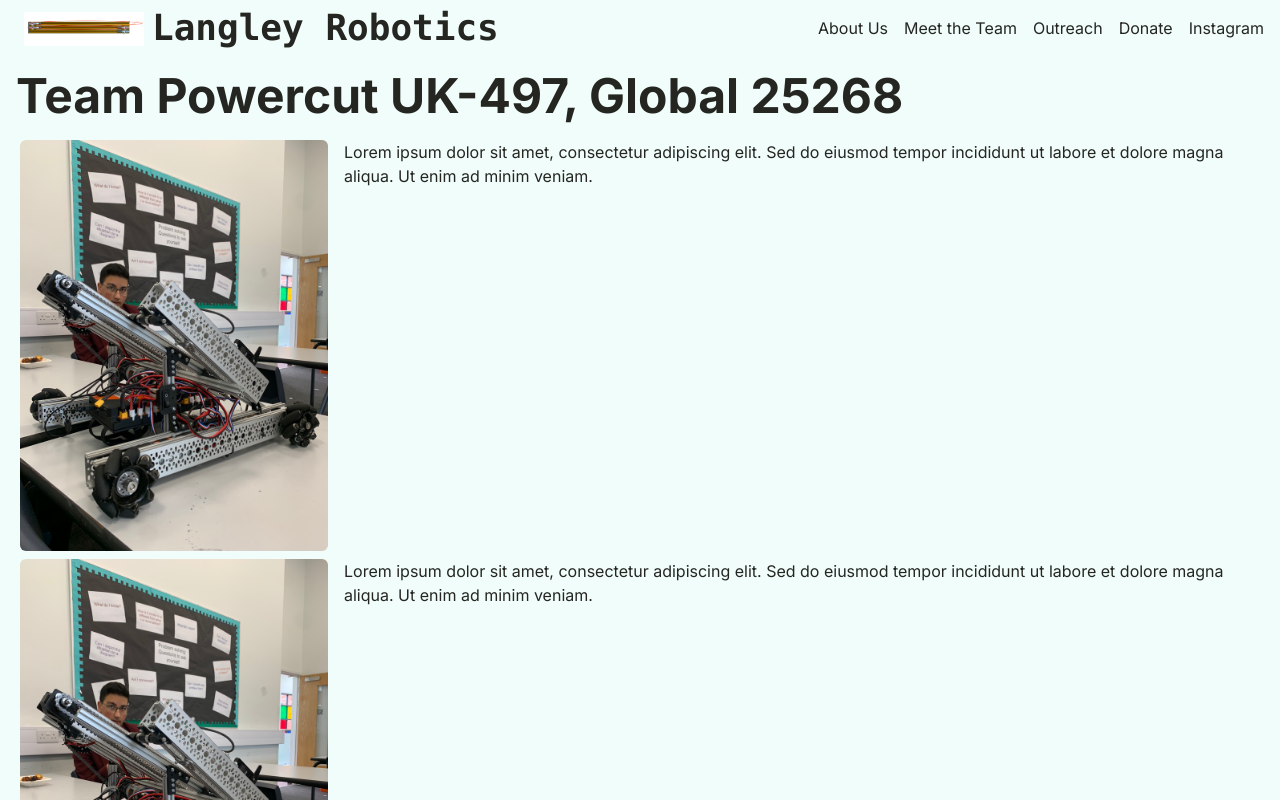
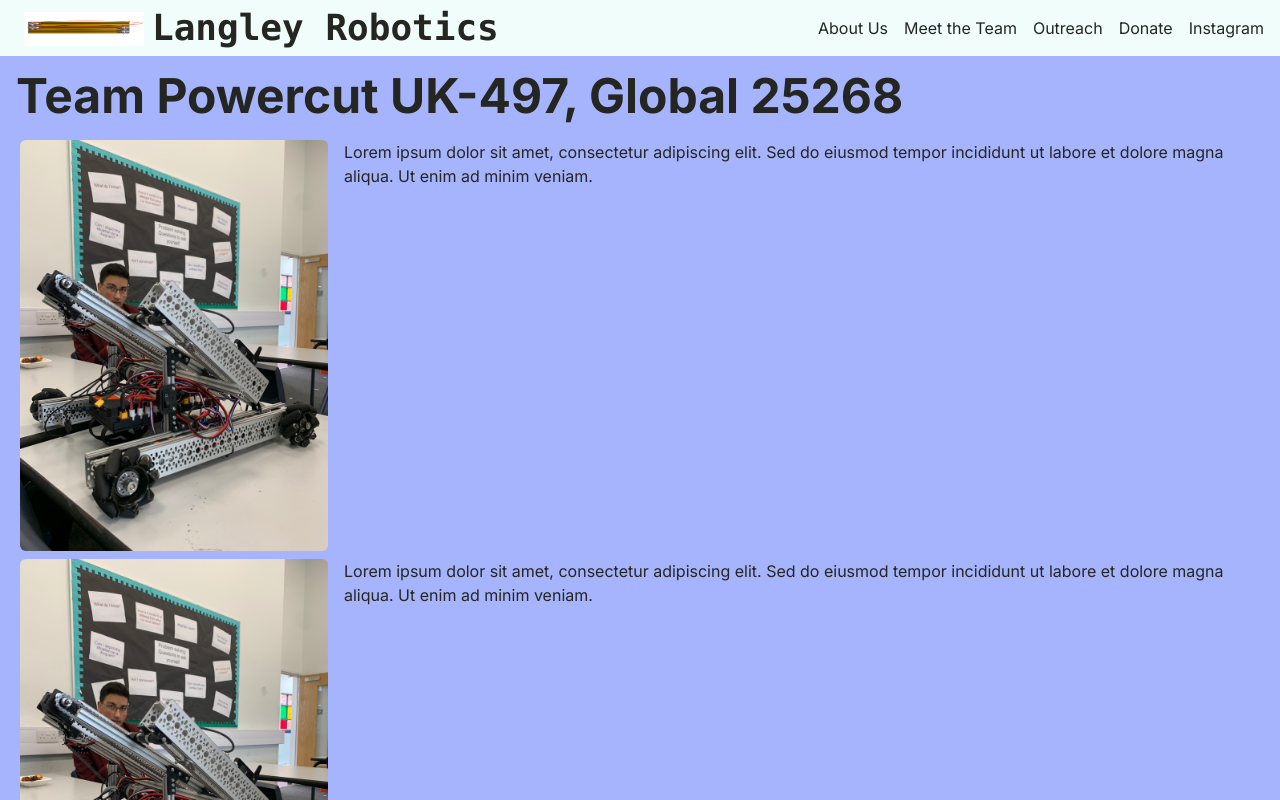
Before and after one commit to outsharded/langley-robotics-website, a Next.js app: page / in a window 1280 px wide. Shown: the top 800 px of the page. Built offline with nearby package versions, Linux system fonts and the light colour scheme.

Commit message:
Update page.tsx

```diff
--- a/app/page.tsx
+++ b/app/page.tsx
@@ -4,7 +4,7 @@ import Image from 'next/image';
 
 const HomePage: React.FC = () => {
   return (
-    <div className="text-[#252622] dark:text-[#fffcf2] bg-teal-50 dark:bg-teal-900">
+    <div className="text-[#252622] dark:text-[#fffcf2] bg-indigo-300 dark:bg-indigo-900">
      <Header />
       <main className="p-4">
         <div>
```
